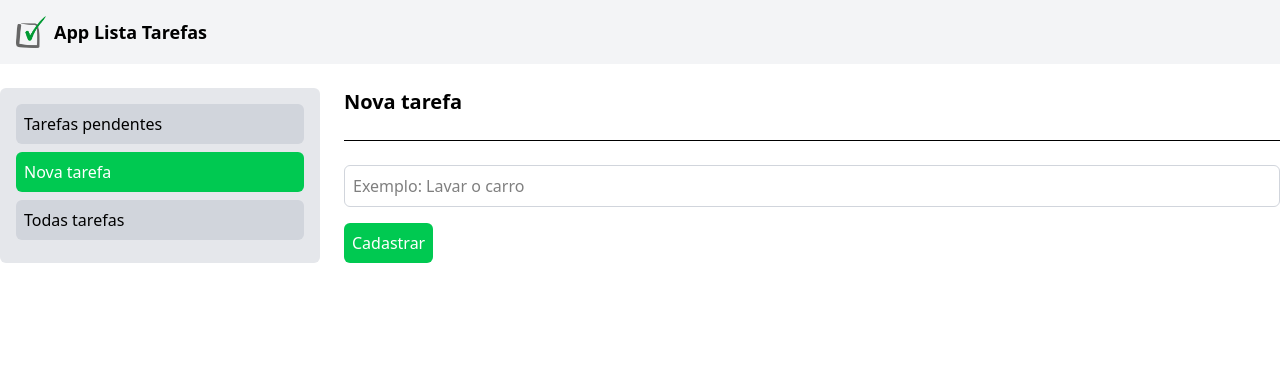
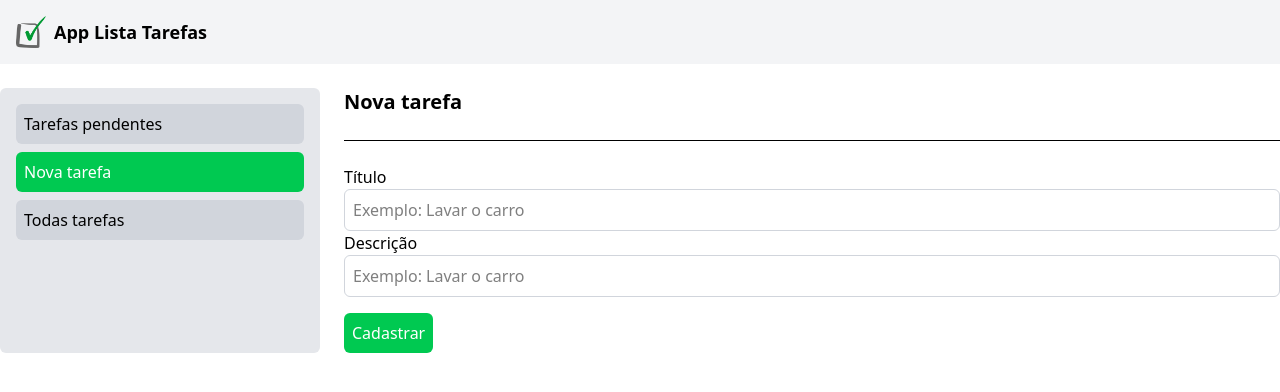
Before and after one commit to NathaLopesZerbo/TaskFlow, a PHP site: page /src/nova_tarefa.php in a window 1280 px wide. Shown: the top 392 px of the page. Run offline with PHP 8.4, Linux system fonts and the light colour scheme.

Commit message:
Finalizando o processo de remoção de dados

```diff
--- a/lista-de-tarefas-private/tarefa_service.php
+++ b/lista-de-tarefas-private/tarefa_service.php
@@ -43,7 +43,10 @@
 
     //delete
      public function remove(){
-
+        $query = 'delete from tb_tarefas where id = :id';
+        $stmt = $this->conexao->prepare($query);
+        $stmt->bindValue(':id', $this->tarefa->__get('id'));
+        $stmt->execute();
     }
 
 
--- a/src/css/build.css
+++ b/src/css/build.css
@@ -15,7 +15,6 @@
     --color-gray-100: oklch(96.7% 0.003 264.542);
     --color-gray-200: oklch(92.8% 0.006 264.531);
     --color-gray-300: oklch(87.2% 0.01 258.338);
-    --color-gray-700: oklch(37.3% 0.034 259.733);
     --color-white: #fff;
     --spacing: 0.25rem;
     --text-lg: 1.125rem;
--- a/src/nova_tarefa.php
+++ b/src/nova_tarefa.php
@@ -45,6 +45,9 @@
 
 						<form method="post" action="tarefa_controller.php?acao=inserir">
 							<div class="mb-4">
+								<h1>Título</h1>
+								<input type="text" name="name" class="w-full p-2 border border-gray-300 rounded-md" placeholder="Exemplo: Lavar o carro" >
+								<h1>Descrição</h1>
 								<input type="text" name="tarefa" class="w-full p-2 border border-gray-300 rounded-md" placeholder="Exemplo: Lavar o carro" >
 							</div>
 
--- a/src/todas_tarefas.php
+++ b/src/todas_tarefas.php
@@ -50,7 +50,7 @@ require 'tarefa_controller.php';
 								</div>
 								<div class="w-3/12 mt-2 flex justify-between">
 									<i class="fas fa-trash-alt fa-lg text-red-500 cursor-pointer"
-									onclick="remove(<?=$tarefas->id?>)"></i>
+									onclick="remove(<?=$tarefa->id?>)"></i>
 									<i class="fas fa-edit fa-lg text-blue-500 cursor-pointer" onclick="edit(<?= $tarefa->id ?>,'<?= $tarefa->tarefa ?>')"></i>
 									<i class="fas fa-check-square fa-lg text-green-500 cursor-pointer"></i>
 								</div>
```
Also changed, not shown: src/js/todas_tarefas.js (+4 -3 lines), src/tarefa_controller.php (+10 -0 lines).
